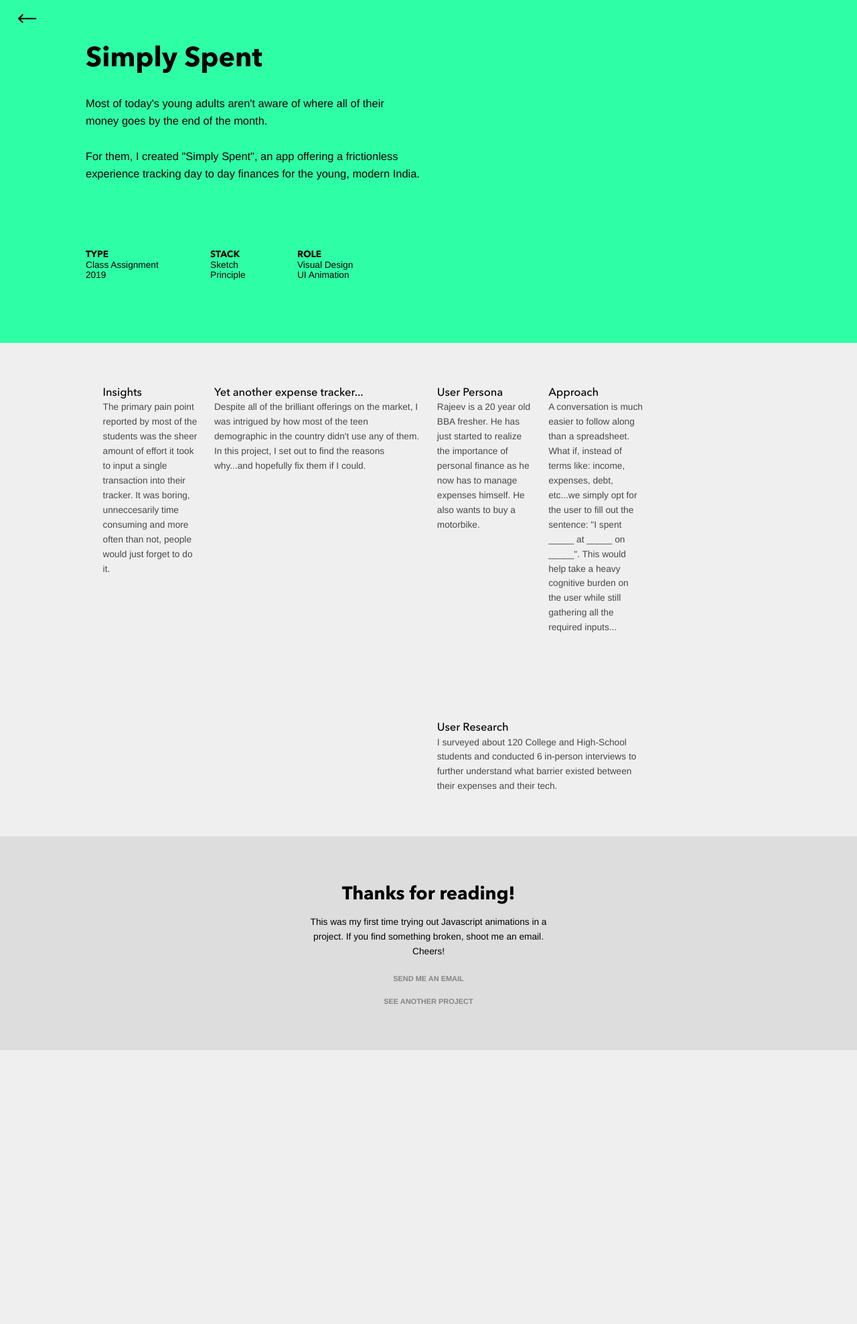
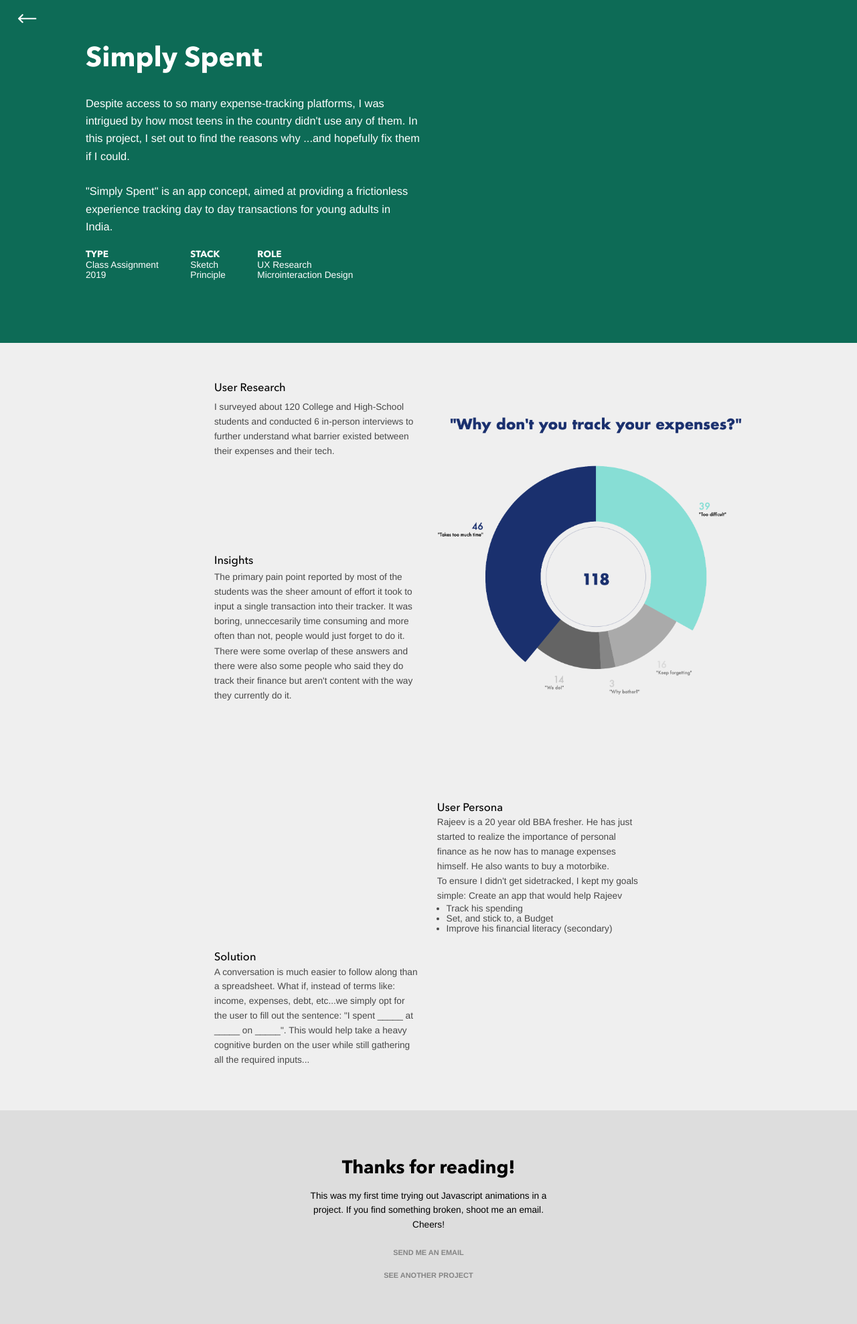
Before and after one commit to clearlysid/clearlysid.github.io, a Jekyll site: the page built from _work/2_uiux.html, in a window 1280 px wide. Shown: the whole page at 67% size. Built offline with Jekyll 4.4.1, drawn with Linux system fonts in a browser that asks for light colours; some web fonts are replaced; before the commit the page ends 1568 px from its top, so only the background shows below that.

Commit message:
updated projects

```diff
--- a/_work/2_uiux.html
+++ b/_work/2_uiux.html
@@ -3,41 +3,50 @@ layout: project
 permalink: /projects/simply-spent
 title: Simply Spent
 work: UI Design
-description: Most of today's young adults aren't aware of where all of their money goes by the end of the month.<br><br>For them, I created "Simply Spent", an app offering a frictionless experience tracking day to day finances for the young, modern India.
+description: Despite access to so many expense-tracking platforms, I was intrigued by how most teens in the country didn't use any of them. In this project, I set out to find the reasons why  ...and hopefully fix them if I could.<br><br>"Simply Spent" is an app concept, aimed at providing a frictionless experience tracking day to day transactions for young adults in India.
 year: 2019
 client: Class Assignment
-role1: Visual Design
-role2: UI Animation
+role1: UX Research
+role2: Microinteraction Design
 stack1: Sketch
 stack2: Principle
 thumbnail: /assets/images/thumbs/simplyspent.png
 feature:
-color: 2effa6
+color: 0d6b56
 ---
 
 <article class="ui">
     <section class="lax" data-lax-preset_small="addDepth">
-        <h2>Yet another expense tracker...</h2>
-        <p>Despite all of the brilliant offerings on the market, I was intrigued by how most of the teen demographic in the country didn't use any of them. In this project, I set out to find the reasons why...and hopefully fix them if I could.</p>
+        <h2 class="lax" data-lax-preset_large="eager-20">User Research</h2>
+        <p>I surveyed about 120 College and High-School students and conducted 6 in-person interviews to further understand what barrier existed between their expenses and their tech.</p>
+    </section>
+
+    <figure class="lax" data-lax-preset_small="addDepth">
+        <img src="{{ site.baseurl }}/assets/images/ui/donut.png" alt="" class="lax" data-lax-preset_large="lazy-80">
+    </figure>
+
+    <section class="lax" data-lax-preset_small="addDepth">
+        <h2 class="lax" data-lax-preset_large="eager-50">Insights</h2>
+        <p class="lax" data-lax-preset_large="eager-30">The primary pain point reported by most of the students was the sheer amount of effort it took to input a single transaction into their tracker. It was boring, unneccesarily time consuming and more often than not, people would just forget to do it.</p>
+        <p class="lax">There were some overlap of these answers and there were also some people who said they do track their finance but aren't content with the way they currently do it.</p>
     </section>
 
     <section class="lax" data-lax-preset_small="addDepth">
-        <h2>User Research</h2>
-        <p>I surveyed about 120 College and High-School students and conducted 6 in-person interviews to further understand what barrier existed between their expenses and their tech.</p>
+        <h2 class="lax" data-lax-preset_large="eager-50">User Persona</h2>
+        <p class="lax" data-lax-preset_large="eager-30">Rajeev is a 20 year old BBA fresher. He has just started to realize the importance of personal finance as he now has to manage expenses himself. He also wants to buy a motorbike.</p>
+        <p>To ensure I didn't get sidetracked, I kept my goals simple: Create an app that would help Rajeev<ul style="padding-left: 1rem; opacity: 0.7;">
+            <li>Track his spending</li>
+            <li>Set, and stick to, a Budget</li>
+            <li>Improve his financial literacy (secondary)</li>
+        </ul></p>
     </section>
 
-    <section class="lax" data-lax-preset_small="addDepth">
-        <h2>Insights</h2>
-        <p>The primary pain point reported by most of the students was the sheer amount of effort it took to input a single transaction into their tracker. It was boring, unneccesarily time consuming and more often than not, people would just forget to do it.</p>
-    </section>
+    <figure class="lax" data-lax-preset_small="addDepth">
+        <!-- <img src="{{ site.baseurl }}/assets/images/ui/donut.png" alt="" class="lax" data-lax-preset_large="lazy-100"> -->
+    </figure>
 
     <section class="lax" data-lax-preset_small="addDepth">
-        <h2>User Persona</h2>
-        <p>Rajeev is a 20 year old BBA fresher. He has just started to realize the importance of personal finance as he now has to manage expenses himself. He also wants to buy a motorbike.</p>
-    </section>
-
-    <section class="lax" data-lax-preset_small="addDepth">
-        <h2>Approach</h2>
+        <h2 class="lax" data-lax-preset_large="eager-20">Solution</h2>
         <p>A conversation is much easier to follow along than a spreadsheet. What if, instead of terms like: income, expenses, debt, etc...we simply opt for the user to fill out the sentence: "I spent _____ at _____ on _____". This would help take a heavy cognitive burden on the user while still gathering all the required inputs...</p>
     </section>
 
@@ -48,4 +57,6 @@ color: 2effa6
 
 
 
+
+
 </article>
--- a/_work/4_motion.html
+++ b/_work/4_motion.html
@@ -10,7 +10,7 @@ role1: Motion Design
 role2: Sound Design
 stack1: Adobe After Effects
 stack2: Adobe Illustrator
-thumbnail: /assets/images/thumbs/motion2.png
+thumbnail: /assets/images/thumbs/motion.png
 feature: <div class="iframe-container lax" data-lax-translate-y_large="0 0, (vh*1) (vh*0.4)"><iframe src="https://player.vimeo.com/video/391774451" frameborder="0" allowfullscreen></iframe></div>
 color: 0B1533
 ---
--- a/styles/_sass/_layouts.scss
+++ b/styles/_sass/_layouts.scss
@@ -82,20 +82,35 @@
 }
 
 .ui {
+    gap: 2vw 2vw;
+
     section:nth-of-type(1){
         grid-column: 2 / span 2;
         grid-row: 1;
     }
 
     section:nth-of-type(2){
+        grid-column: 2 / span 2;
+        grid-row: 2;
+    }
+
+    section:nth-of-type(3){
         grid-column: 4 / span 2;
-        grid-row: 2;
+        grid-row: 3;
     }
 
     figure:nth-of-type(1) {
         grid-column: 4 / span 3;
         grid-row: 1 / span 2;
+        padding-bottom: 10vw;
     }
+
+
+    section:nth-of-type(4){
+        grid-column: 2 / span 2;
+        grid-row: 4;
+    }
+
 
 }
 
```
Also changed, not shown: 1 other file.
